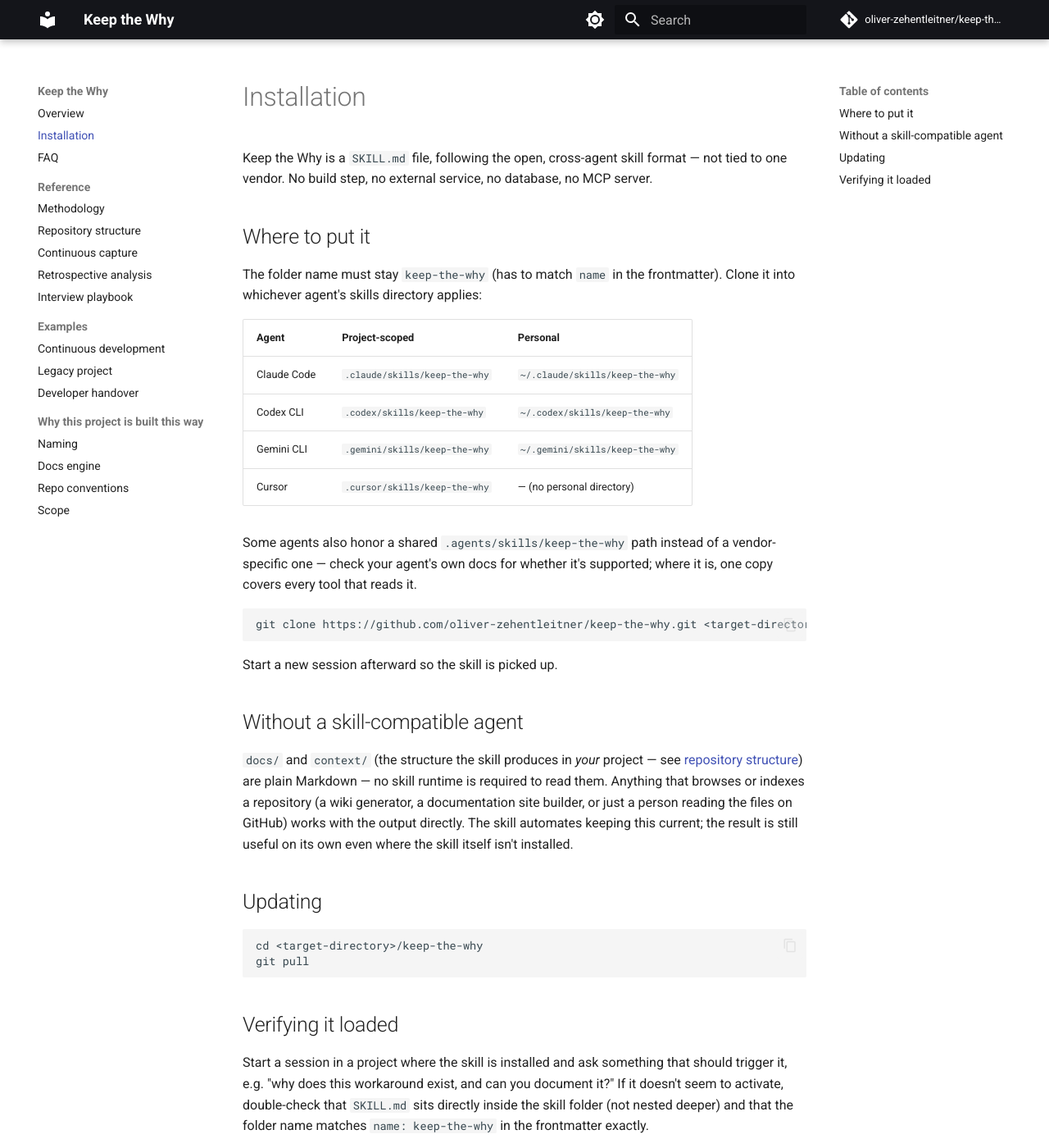
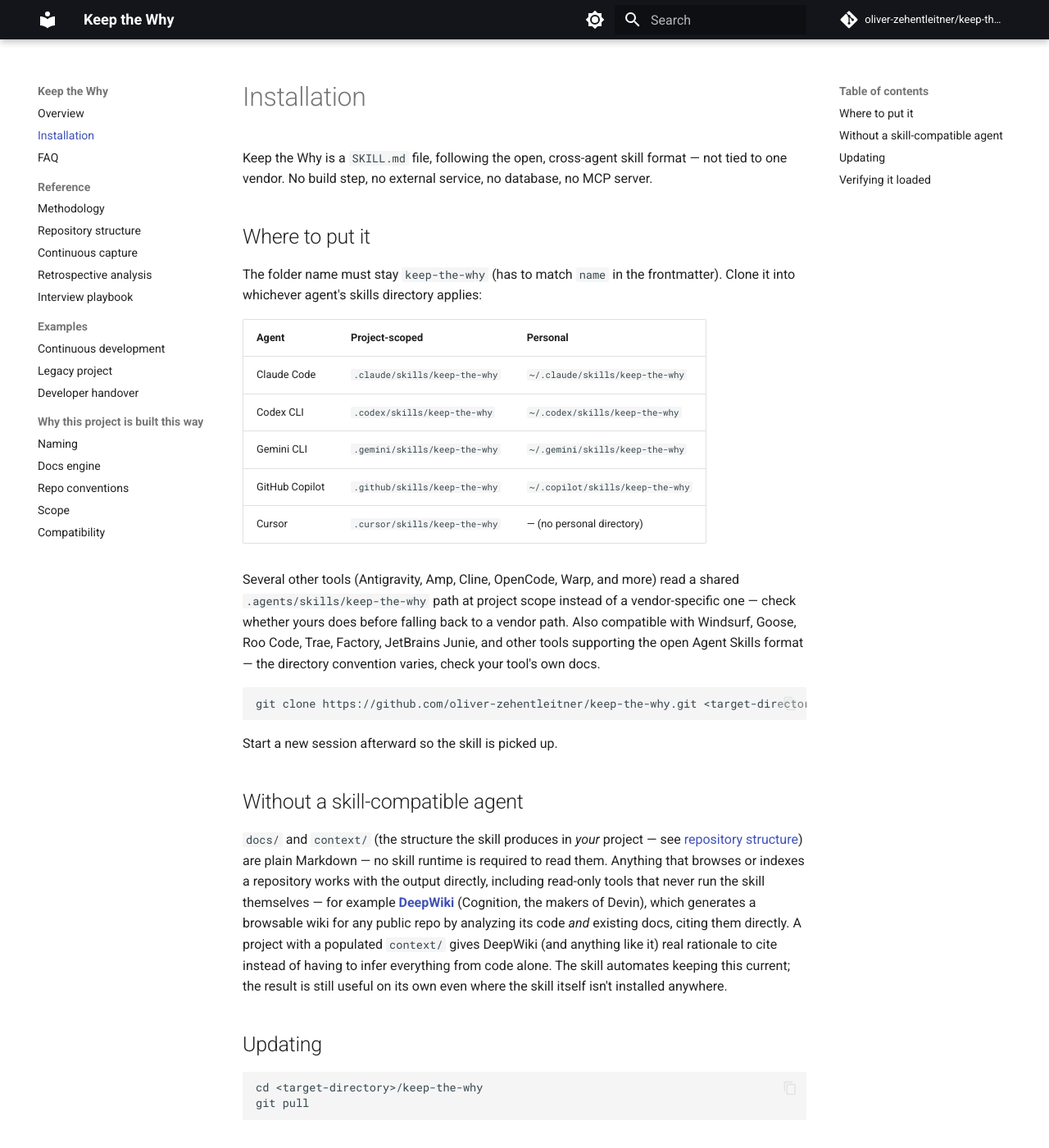
Before and after one commit to oliver-zehentleitner/keep-the-why, an MkDocs documentation site: the page built from docs/installation.md, in a window 1280 px wide and 1400 px high. Shown: the whole window at 82% size. Built offline with MkDocs 1.6.1 and Material for MkDocs 9.7.7, drawn with Linux system fonts in a browser that asks for light colours; comment, search, counter and statistics services are not loaded.

Commit message:
List agents by name, add DeepWiki/Devin as a named example
Install table and prose previously said "compatible with the open
Agent Skills format" generically. Expanded to name Claude Code, Codex
CLI, Gemini CLI, GitHub Copilot, and Cursor with verified exact paths,
plus a longer named list (Windsurf, Antigravity, Amp, Cline, Goose,
Roo Code, OpenCode, Trae, Factory, JetBrains Junie, Warp) without
inventing paths that weren't verified this session.

Also named DeepWiki (Cognition/Devin) explicitly as a read-only
consumer of docs/context, rather than only describing the category
("a wiki generator") abstractly — this was already verified earlier
in the session (a live DeepWiki page cited a repo's README with line
numbers) but never written into the repo until now.

Captured in context/compatibility.md, including why unverified paths
were deliberately left out rather than guessed.

````diff
--- a/docs/installation.md
+++ b/docs/installation.md
@@ -11,9 +11,10 @@
 | Claude Code | `.claude/skills/keep-the-why` | `~/.claude/skills/keep-the-why` |
 | Codex CLI | `.codex/skills/keep-the-why` | `~/.codex/skills/keep-the-why` |
 | Gemini CLI | `.gemini/skills/keep-the-why` | `~/.gemini/skills/keep-the-why` |
+| GitHub Copilot | `.github/skills/keep-the-why` | `~/.copilot/skills/keep-the-why` |
 | Cursor | `.cursor/skills/keep-the-why` | — (no personal directory) |
 
-Some agents also honor a shared `.agents/skills/keep-the-why` path instead of a vendor-specific one — check your agent's own docs for whether it's supported; where it is, one copy covers every tool that reads it.
+Several other tools (Antigravity, Amp, Cline, OpenCode, Warp, and more) read a shared `.agents/skills/keep-the-why` path at project scope instead of a vendor-specific one — check whether yours does before falling back to a vendor path. Also compatible with Windsurf, Goose, Roo Code, Trae, Factory, JetBrains Junie, and other tools supporting the open Agent Skills format — the directory convention varies, check your tool's own docs.
 
 ```bash
 git clone https://github.com/oliver-zehentleitner/keep-the-why.git <target-directory>/keep-the-why
@@ -23,7 +24,7 @@
 
 ## Without a skill-compatible agent
 
-`docs/` and `context/` (the structure the skill produces in *your* project — see [repository structure](repository-structure.md)) are plain Markdown — no skill runtime is required to read them. Anything that browses or indexes a repository (a wiki generator, a documentation site builder, or just a person reading the files on GitHub) works with the output directly. The skill automates keeping this current; the result is still useful on its own even where the skill itself isn't installed.
+`docs/` and `context/` (the structure the skill produces in *your* project — see [repository structure](repository-structure.md)) are plain Markdown — no skill runtime is required to read them. Anything that browses or indexes a repository works with the output directly, including read-only tools that never run the skill themselves — for example **[DeepWiki](https://deepwiki.com/)** (Cognition, the makers of Devin), which generates a browsable wiki for any public repo by analyzing its code *and* existing docs, citing them directly. A project with a populated `context/` gives DeepWiki (and anything like it) real rationale to cite instead of having to infer everything from code alone. The skill automates keeping this current; the result is still useful on its own even where the skill itself isn't installed anywhere.
 
 ## Updating
 
--- a/mkdocs.yml
+++ b/mkdocs.yml
@@ -48,3 +48,4 @@
       - Docs engine: context/docs-engine.md
       - Repo conventions: context/repo-conventions.md
       - Scope: context/scope.md
+      - Compatibility: context/compatibility.md
````
Also changed, not shown: README.md (+4 -1 lines), context/compatibility.md (added, +27 -0 lines), context/index.md (+1 -0 lines), docs/context/compatibility.md (added, +1 -0 lines), docs/faq.md (+4 -1 lines).
